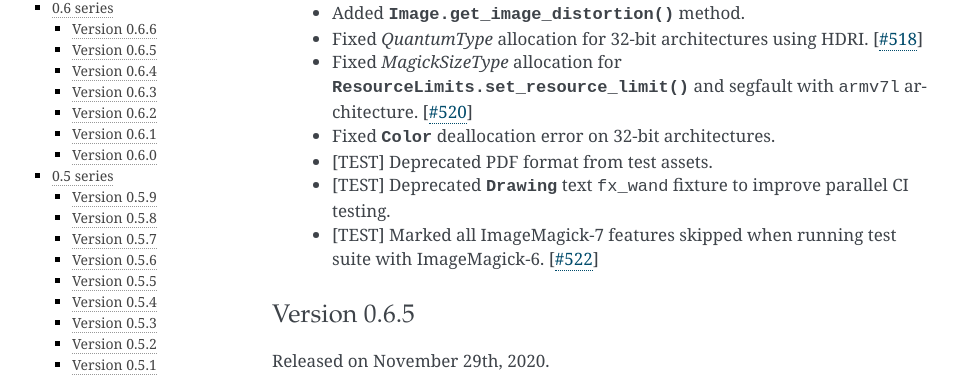
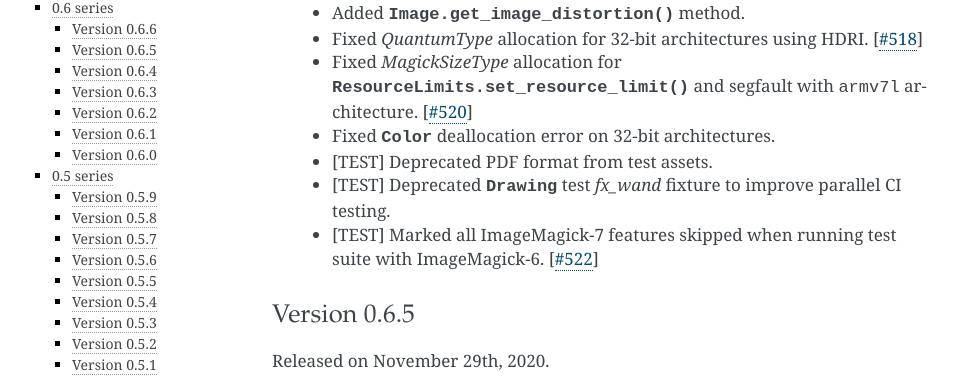
Before and after one commit to emcconville/wand, a Sphinx documentation site: the page built from docs/changes.rst, in a window 1280 px wide and 900 px high. Shown: the part 263-640 px from the top of the window, without its empty margins (148-1101 px from the left). Built offline with Sphinx 7.4.7, drawn with Linux system fonts in a browser that asks for light colours; some web fonts are replaced; the version number could not be read and is left out.

Commit message:
Minor typo [ci skip]

```diff
--- a/docs/changes.rst
+++ b/docs/changes.rst
@@ -19,7 +19,7 @@ Unreleased.
  - Fixed `MagickSizeType` allocation for :meth:`ResourceLimits.set_resource_limit() <wand.resource.ResourceLimits.set_resource_limit>` and segfault with ``armv7l`` architecture. [:issue:`520`]
  - Fixed :class:`~wand.color.Color` deallocation error on 32-bit architectures.
  - [TEST] Deprecated PDF format from test assets.
- - [TEST] Deprecated :class:`~wand.drawing.Drawing` text ``fx_wand`` fixture to improve parallel CI testing.
+ - [TEST] Deprecated :class:`~wand.drawing.Drawing` test `fx_wand` fixture to improve parallel CI testing.
  - [TEST] Marked all ImageMagick-7 features skipped when running test suite with ImageMagick-6. [:issue:`522`]
 
 
```
